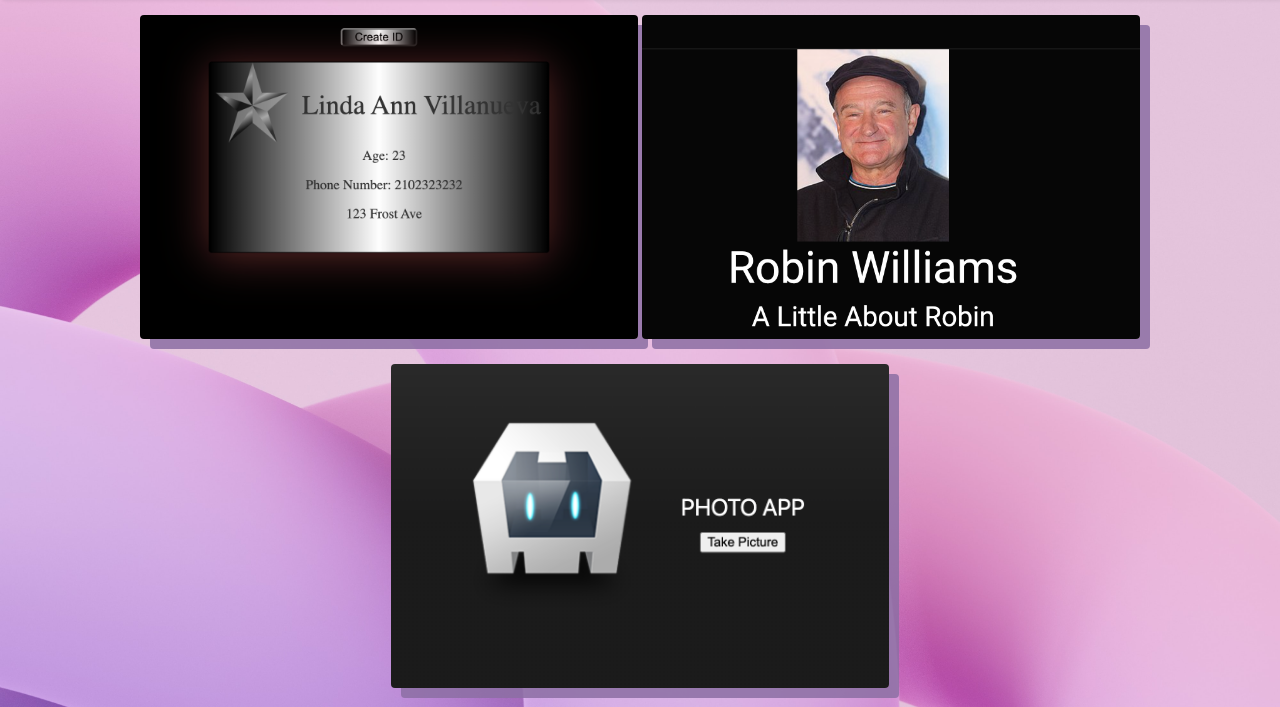
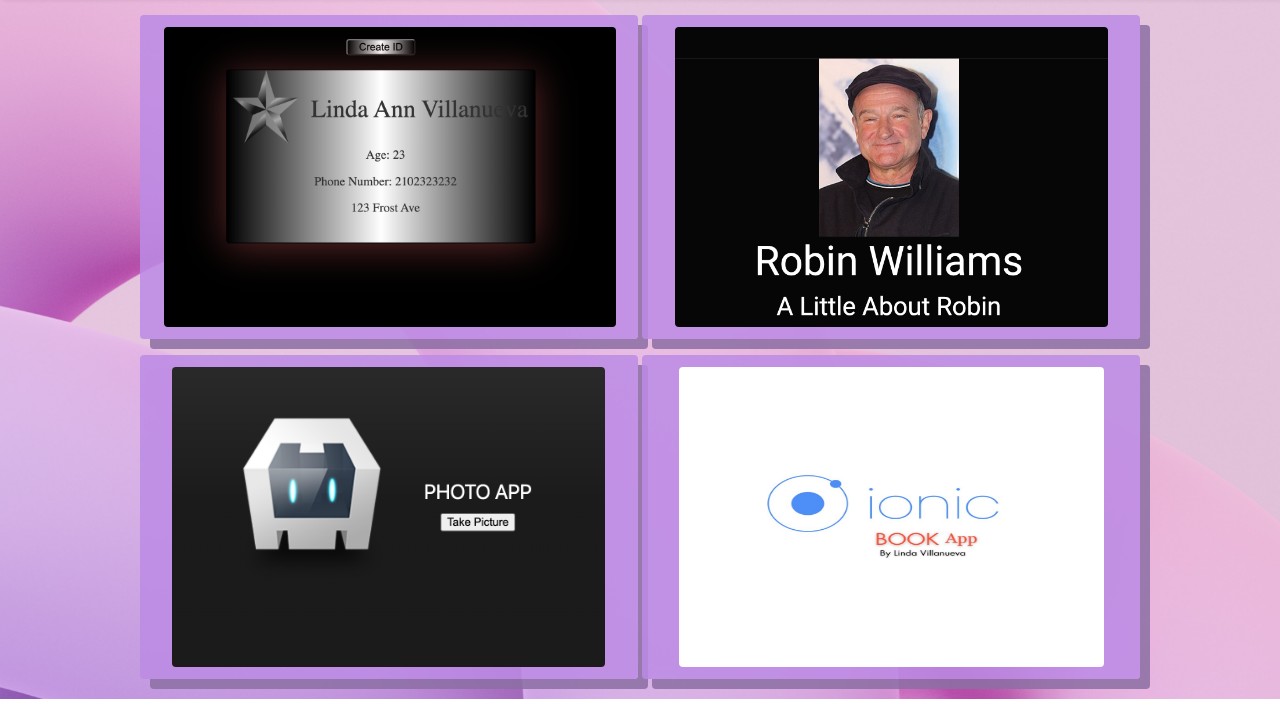
Before and after one commit to lvlindav/From_basicTo_advance, a plain HTML site: page projects.html in a window 1280 px wide. Shown: the part 101-808 px from the top of the page. Drawn offline with nearby package versions, Linux system fonts and the light colour scheme.

Commit message:
projects

```diff
--- a/projects.css
+++ b/projects.css
@@ -1,65 +1,32 @@
 div {
-    width: 300px;
-    height: 100px;
-    padding: 15px;
+    width: 20px;
+    height:40px;
+    /* padding: 15px; */
+    /* height: 200px; */
+    display: flex;
+    gap: 20px;
     box-shadow: 10px 10px;
     /* background-image:    url("images/idCard.png") ; */
   }
-  .box1{
+
+  .box{
     display: inline-block;
     border: none;
     border-radius: 4px;
-    /* background-color: rgba(188, 139, 229, 0.85); */
-    background-image:    url("images/idCard.png") ;
-    background-size: cover;
+    background-color: rgba(188, 139, 229, 0.85);
+  object-fit: contain;
   width: 450px;
   height: 300px;
   color:rgba(140, 111, 164, 0.85);
-    /* color: #fff; */
     padding: 0.75rem 1.5rem;
     margin-top: 1rem;
     text-decoration: none;
     transition: opacity 1s ease-out;
   }
-  .boxes:hover{
+  img{
+    border-radius:4px;
+  }
+
+  /* .boxes:hover{
     opacity: 0.5;
-  }
-  .box2{
-    display: inline-block;
-    border: none;
-    border-radius: 4px;
-    /* background-color: rgba(188, 139, 229, 0.85); */
-    background-image:    url("images/robin.png") ;
-    background-size: contain;
-  width: 450px;
-  height: 300px;
-  /* color:rgba(188, 139, 229, 0.85); */
-  color:rgba(140, 111, 164, 0.85);
-    /* color: #fff; */
-    padding: 0.75rem 1.5rem;
-    margin-top: 1rem;
-    text-decoration: none;
-    transition: opacity 1s ease-out;
-  }
-  .boxes:hover{
-    opacity: 0.5;
-  }
-  .box3{
-    display: inline-block;
-    border: none;
-    border-radius: 4px;
-    /* background-color: rgba(188, 139, 229, 0.85); */
-    background-image:    url("images/cordovaApp.png") ;
-    background-size: cover;
-  width: 450px;
-  height: 300px;
-  color:rgba(140, 111, 164, 0.85);
-    /* color: #fff; */
-    padding: 0.75rem 1.5rem;
-    margin-top: 1rem;
-    text-decoration: none;
-    transition: opacity 1s ease-out;
-  }
-  .boxes:hover{
-    opacity: 0.5;
-  }
+  }   */
--- a/projects.html
+++ b/projects.html
@@ -14,7 +14,6 @@
 		<script src="https://code.jquery.com/jquery-3.6.3.min.js" integrity="sha256-pvPw+upLPUjgMXY0G+8O0xUf+/Im1MZjXxxgOcBQBXU=" crossorigin="anonymous"></script>
 <link rel="preconnect" href="https://fonts.gstatic.com" crossorigin>
 <link href="https://fonts.googleapis.com/css2?family=Amatic+SC&display=swap" rel="stylesheet">
-
     </head>
 
     <body>
@@ -22,7 +21,6 @@
 			<a href="/" class="logo">Check out my Projects</a>
 		<input class=" menu-btn" type="checkbox" id="menu-btn"/>
 		<label class="menu-icon" for="menu-btn"><span class="nav-icon"></span></label>
-
 
 					<ul class="menu">
 						<!-- <li><a href="index.html">Home</a></li> -->
@@ -32,22 +30,13 @@
 					</ul>
 		</header>
 
-
-
 <section class="showcase" >
 
-
-	<div class="box1">
-
-		<!-- <img src="images/idCard.png"> -->
-	</div>
-	<div class="box2">
-
-	</div>
-	<div class="box3">
-
-	</div>
-
+		<div class="box"><img src="images/idCard.png" alt="Id Plaque link" height="300px" height=""></div>
+		<div class=" box"><img src="images/robin.png" alt="Robin Williams portfolio link" height="300px" height=""></div>
+		<div class=" box"><img src="images/cordovaApp.png" alt="Cordova project link" height="300px" height=""></div>
+		<div class=" box ionic"><img src="images/Book.jpg" alt="ionic project link" height="300px" width="425px"></div>
+		<!-- <div class=" box"><img src="images/ionicScreenshot.png" alt="ionic project link" height="250px" height=""></div> -->
 
 </section>
 
```
Also changed, not shown: images/Book.jpg (added), images/Book.png (added), images/ionicApp.png (added), images/ionicScreenshot.png (added), 1 other file.
